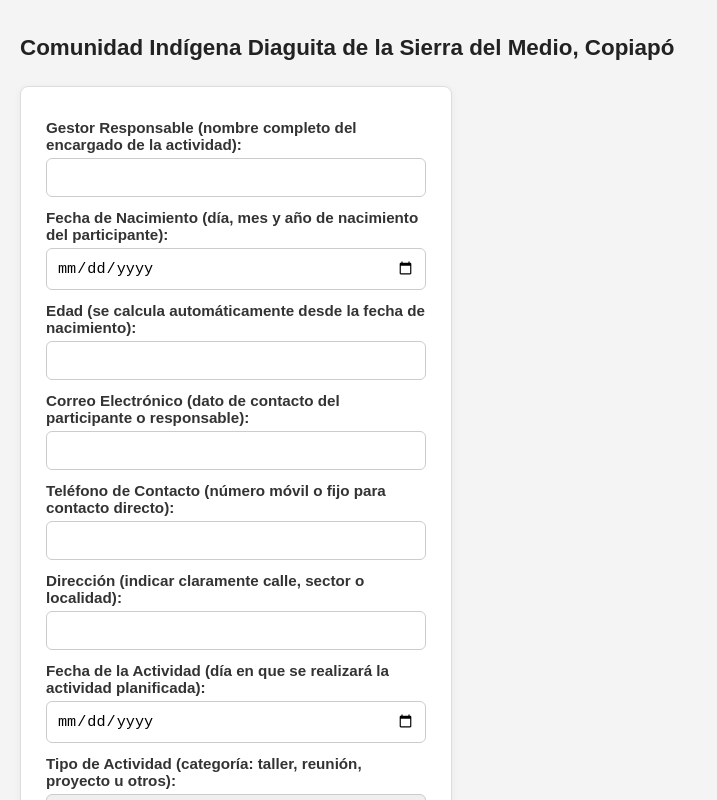
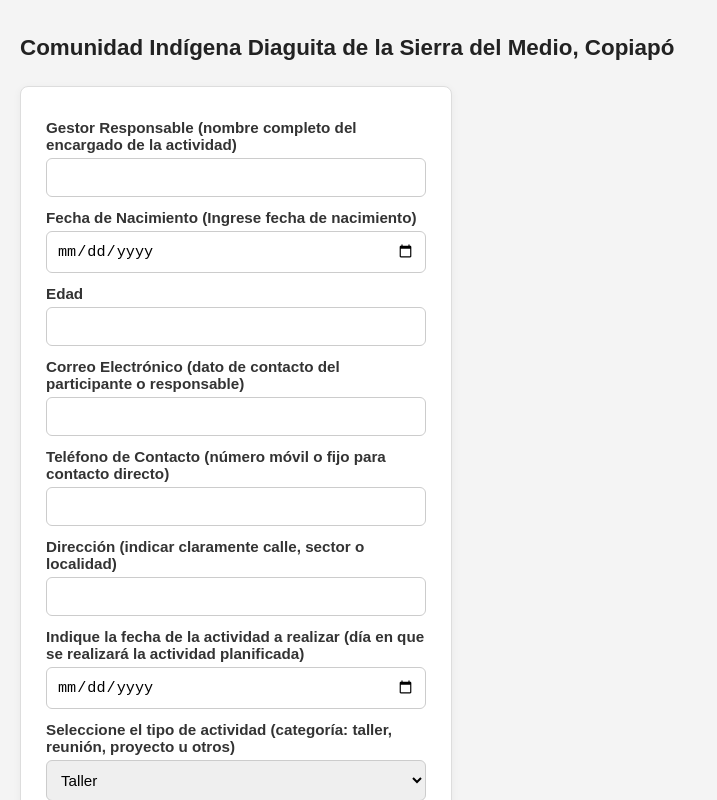
Before and after one commit to allan-alquinta/prueba4, a React (Create React App) app in the folder prueba4/: page / in a window 1280 px wide. Shown: the top 800 px of the page, without its empty margins (0-717 px from the left). Built offline with nearby package versions, Linux system fonts and the light colour scheme; no server answers; the database is empty.

Commit message:
commit 7: Final EVA4 – Visualización completa, pruebas en tiempo real y cierre del proyecto

```diff
--- a/prueba4/src/Formulario.js
+++ b/prueba4/src/Formulario.js
@@ -165,28 +165,28 @@ function Formulario() {
   return (
     <>
       <form onSubmit={handleSubmit}>
-        <label>Gestor Responsable (nombre completo del encargado de la actividad):</label>
+        <label>Gestor Responsable (nombre completo del encargado de la actividad)</label>
         <input type="text" name="nombre" value={datos.nombre} onChange={handleChange} required />
 
-        <label>Fecha de Nacimiento (día, mes y año de nacimiento del participante):</label>
+        <label>Fecha de Nacimiento (Ingrese fecha de nacimiento)</label>
         <input type="date" name="fechaNacimiento" value={datos.fechaNacimiento} onChange={handleChange} required />
 
-        <label>Edad (se calcula automáticamente desde la fecha de nacimiento):</label>
+        <label>Edad</label>
         <input type="number" name="edad" value={datos.edad} readOnly />
 
-        <label>Correo Electrónico (dato de contacto del participante o responsable):</label>
+        <label>Correo Electrónico (dato de contacto del participante o responsable)</label>
         <input type="email" name="correo" value={datos.correo} onChange={handleChange} required />
 
-        <label>Teléfono de Contacto (número móvil o fijo para contacto directo):</label>
+        <label>Teléfono de Contacto (número móvil o fijo para contacto directo)</label>
         <input type="tel" name="telefono" value={datos.telefono} onChange={handleChange} required />
 
-        <label>Dirección (indicar claramente calle, sector o localidad):</label>
+        <label>Dirección (indicar claramente calle, sector o localidad)</label>
         <input type="text" name="direccion" value={datos.direccion} onChange={handleChange} required />
 
-        <label>Fecha de la Actividad (día en que se realizará la actividad planificada):</label>
+        <label>Indique la fecha de la actividad a realizar (día en que se realizará la actividad planificada)</label>
         <input type="date" name="fecha" value={datos.fecha} onChange={handleChange} required />
 
-        <label>Tipo de Actividad (categoría: taller, reunión, proyecto u otros):</label>
+        <label>Seleccione el tipo de actividad (categoría: taller, reunión, proyecto u otros)</label>
         <select name="categoria" value={datos.categoria} onChange={handleChange} required>
           <option value="opcion1">Taller</option>
           <option value="opcion2">Reunión</option>
@@ -194,7 +194,7 @@ function Formulario() {
           <option value="opcion4">Otros</option>
         </select>
 
-        <label>Descripción del Proyecto (objetivo, contenido o propósito de la actividad):</label>
+        <label>Descripción del Proyecto (Redacte el objetivo, actividades, recursos necesarios para la actividad)</label>
         <textarea name="descripcion" value={datos.descripcion} onChange={handleChange} required />
 
         <button type="submit">{modoEdicion ? "Actualizar" : "Enviar"}</button>
```
Also changed, not shown: prueba4/Enlaces y explicaciones de los commit EVA4.txt (deleted).
